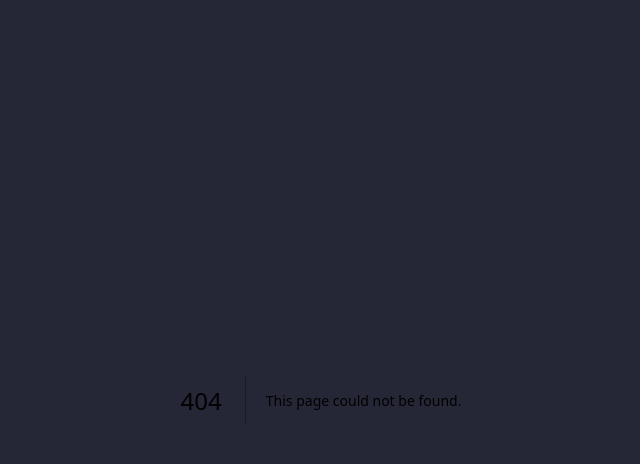
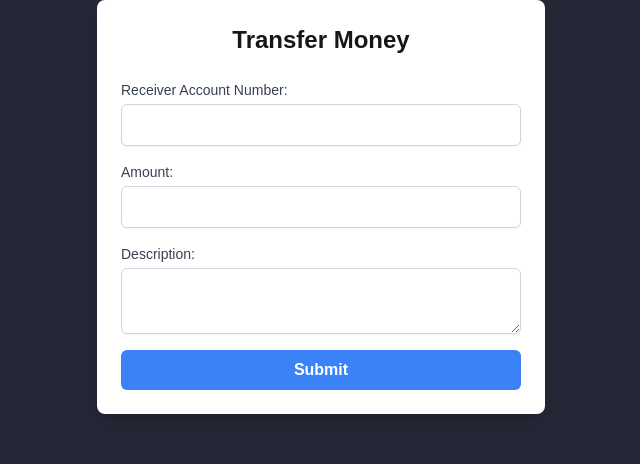
Before and after one commit to pierrelstan/landig-page-sol-pam, a Next.js app: page /moncash-transfer in a window 1280 px wide. Before the commit this address had no page. Shown: the top 464 px of the page, without its empty margins (319-959 px from the left). Built offline with nearby package versions, Linux system fonts and the light colour scheme.

Commit message:
feat: add moncash  transfer

```diff
--- /dev/null
+++ b/src/app/api/moncash-transfer/route.ts
@@ -0,0 +1,35 @@
+// Import Moncash without type checking
+// eslint-disable-next-line @typescript-eslint/no-require-imports, @typescript-eslint/no-explicit-any
+const Moncash: any = require("moncash");
+
+
+export const dynamic = 'force-static';
+
+const moncash = new Moncash();
+
+moncash.configure({
+  mode: process.env.NEXT_PUBLIC_MON_CASH_SANDBOX, // 'sandbox' | 'live'
+  clientId: process.env.NEXT_PUBLIC_MON_CASH_CLIENT_ID,
+  clientSecret: process.env.NEXT_PUBLIC_MON_CASH_CLIENT_SECRET,
+});
+
+
+export async function POST(request: Request) {
+    const { receiver, amount, desc } = await request.json();
+
+    try {
+        // Assume moncash.transfert.create() is an async function
+        const transferResponse = await moncash.transfert.create({
+            receiver,
+            amount,
+            desc,
+        });
+
+        console.log(transferResponse);
+        return Response.json({ success: true, data: transferResponse });
+    // eslint-disable-next-line @typescript-eslint/no-explicit-any
+    } catch (err: any) {
+        console.error('Error during transfer:', err);
+        return Response.json({ success: false, error: err.message }, { status: 500 });
+    }
+}
--- /dev/null
+++ b/src/app/moncash-transfer/page.tsx
@@ -0,0 +1,106 @@
+// app/transfert/page.tsx
+
+"use client";
+
+import { useState } from "react";
+
+export default function TransferPage() {
+  const [receiver, setReceiver] = useState("");
+  const [amount, setAmount] = useState<number | string>("");
+  const [desc, setDesc] = useState("");
+  const [status, setStatus] = useState("");
+
+  const handleSubmit = async (event: React.FormEvent) => {
+    event.preventDefault();
+
+    try {
+      const response = await fetch("/api/moncash-transfer", {
+        method: "POST",
+        headers: {
+          "Content-Type": "application/json",
+        },
+        body: JSON.stringify({
+          receiver,
+          amount,
+          desc,
+        }),
+      });
+
+      const result = await response.json();
+
+      if (result.success) {
+        setStatus("Transfer successful");
+      } else {
+        setStatus(`Error: ${result.error}`);
+      }
+    } catch (err) {
+      setStatus(`Error: ${err}`);
+    }
+  };
+
+  return (
+    <div className="max-w-md mx-auto p-6 bg-white shadow-lg rounded-lg  flex-1 justify-center align-middle">
+      <h1 className="text-2xl font-semibold text-center mb-6">
+        Transfer Money
+      </h1>
+      <form onSubmit={handleSubmit} className="space-y-4">
+        <div>
+          <label
+            htmlFor="receiver"
+            className="block text-sm font-medium text-gray-700"
+          >
+            Receiver Account Number:
+          </label>
+          <input
+            type="number"
+            id="receiver"
+            value={receiver}
+            onChange={(e) => setReceiver(e.target.value)}
+            required
+            className="mt-1 block w-full px-3 py-2 border text-black border-gray-300 rounded-md shadow-sm focus:outline-none focus:ring-indigo-500 focus:border-indigo-500"
+          />
+        </div>
+        <div>
+          <label
+            htmlFor="amount"
+            className="block text-sm font-medium text-gray-700"
+          >
+            Amount:
+          </label>
+          <input
+            type="number"
+            id="amount"
+            value={amount}
+            onChange={(e) => setAmount(e.target.value)}
+            required
+            className="mt-1 block w-full px-3 py-2 border  text-black border-gray-300 rounded-md shadow-sm focus:outline-none focus:ring-indigo-500 focus:border-indigo-500"
+          />
+        </div>
+        <div>
+          <label
+            htmlFor="desc"
+            className="block text-sm font-medium text-gray-700"
+          >
+            Description:
+          </label>
+          <textarea
+            id="desc"
+            value={desc}
+            onChange={(e) => setDesc(e.target.value)}
+            required
+            className="mt-1 block w-full px-3 py-2 border text-black border-gray-300 rounded-md shadow-sm focus:outline-none focus:ring-indigo-500 focus:border-indigo-500"
+          />
+        </div>
+        <button
+          type="submit"
+          className="w-full py-2 px-4 bg-blue-500 text-white font-semibold rounded-md hover:bg-blue-600 focus:outline-none focus:ring-2 focus:ring-blue-500 focus:ring-opacity-50"
+        >
+          Submit
+        </button>
+      </form>
+      {status && (
+        <p className="mt-4 text-center text-sm text-gray-700">{status}</p>
+      )}
+    </div>
+  );
+}
```
